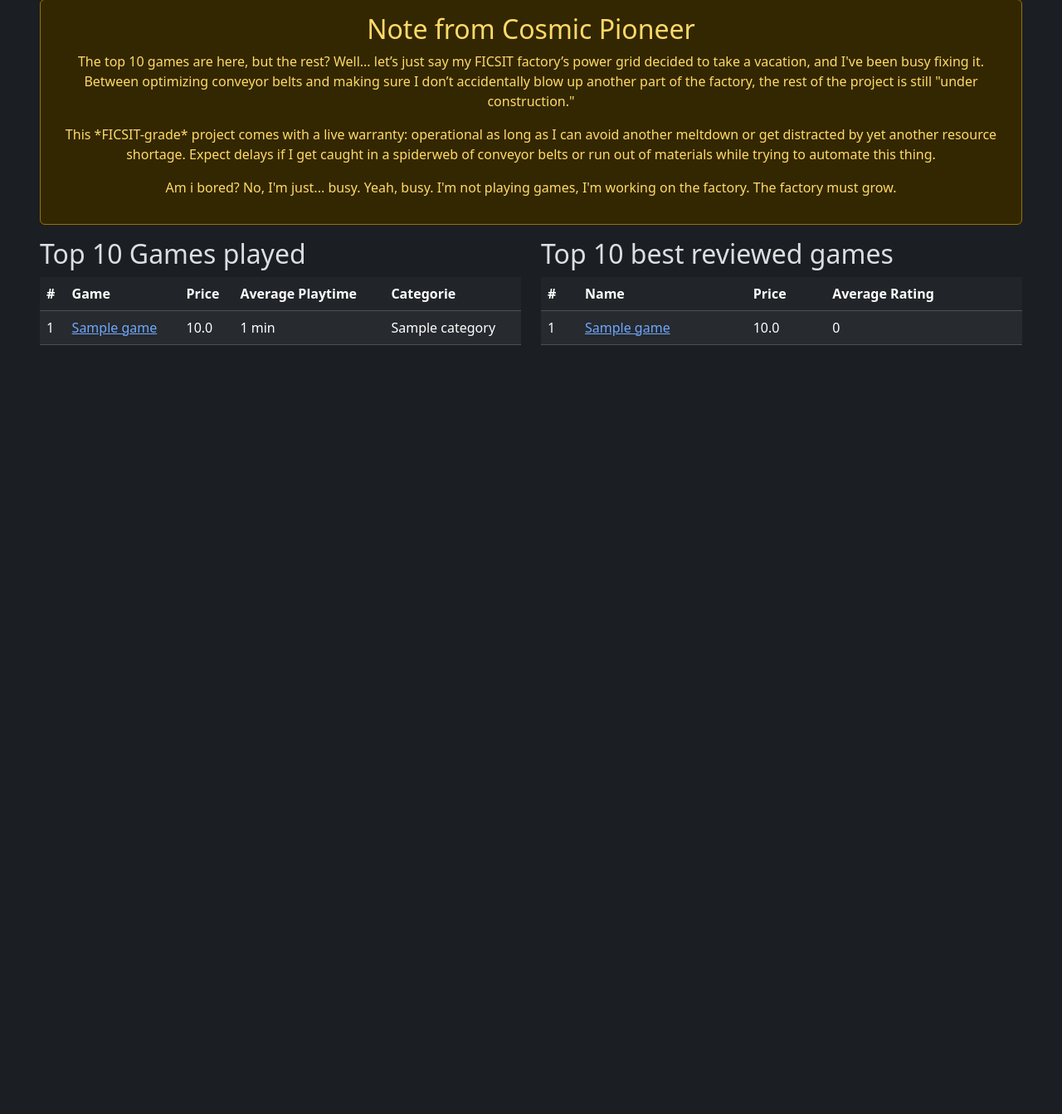
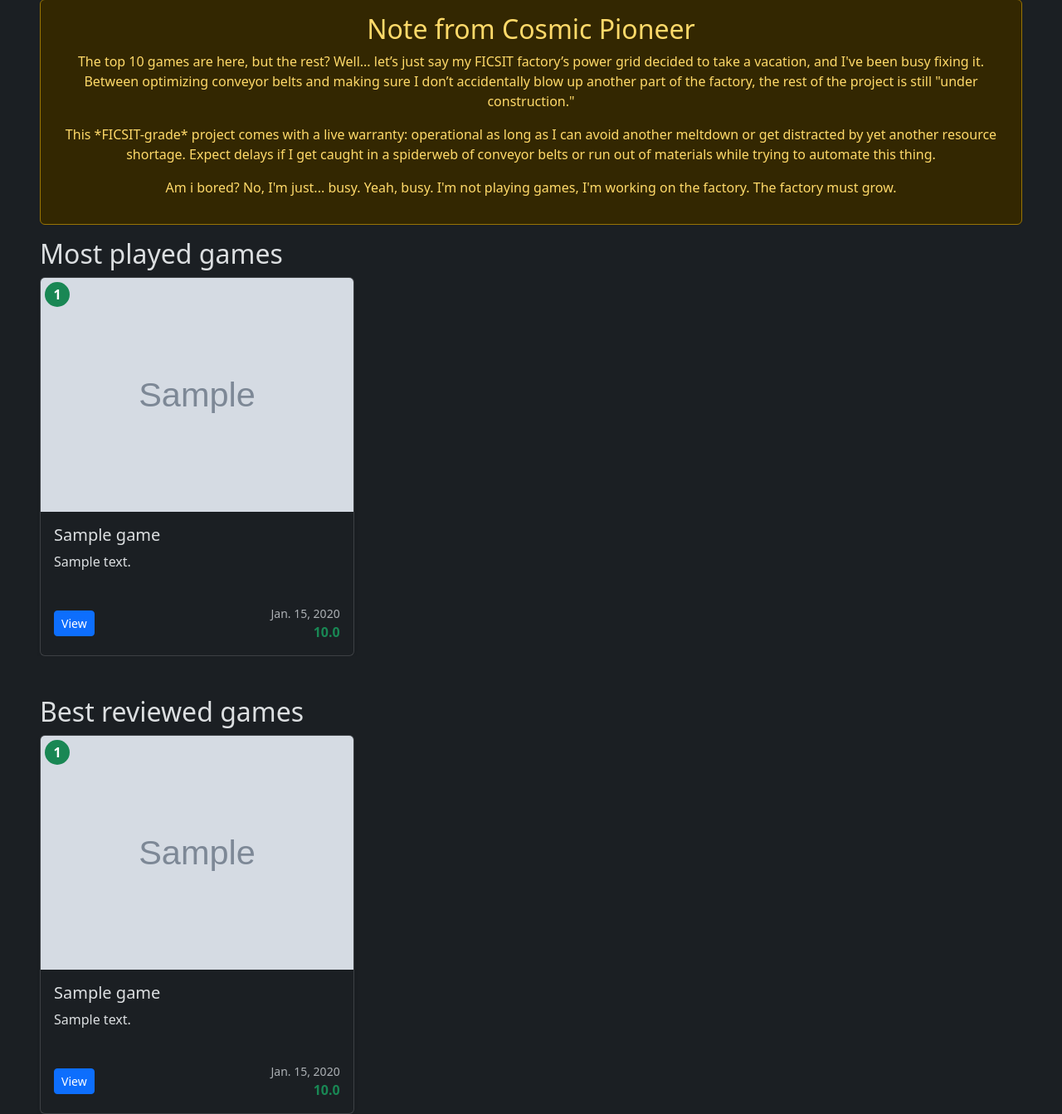
Before and after one commit to Programmer-Timmy/ProjectSteam, a Django app: page /dashboard/ in a window 1280 px wide. Shown: the part 129-1472 px from the top of the page at 83% size. Before the commit the page ends 545 px from the top, so only its background shows below. Run offline with Django 5.2, Linux system fonts and the light colour scheme; a user stored in the database is signed in; tables that the repository leaves empty hold one stand-in row (values such as "Sample post"); grey boxes marked "Sample" are stand-in pictures; parts of the project's set-up code (start-up, migrations or seed data) failed here and were passed over; some libraries are stand-ins or nearby versions.

Commit message:
change table to nice cards

```diff
--- a/templates/dashboard/index.html
+++ b/templates/dashboard/index.html
@@ -20,69 +20,110 @@
                 </p>
 
                 <p>
-                    Am i bored? No, I'm just... busy. Yeah, busy. I'm not playing games, I'm working on the factory. The factory must grow.
+                    Am i bored? No, I'm just... busy. Yeah, busy. I'm not playing games, I'm working on the factory. The
+                    factory must grow.
                 </p>
             </div>
         </div>
 
 
         <div class="row">
-            <div class="col-12 col-lg-6">
-                <h2>Top 10 Games played</h2>
-                <div class="table-responsive">
-                    <table class="table table-striped">
-                        <thead class="table-dark">
-                        <tr>
-                            <th>#</th>
-                            <th>Game</th>
-                            <th>Price</th>
-                            <th>Average Playtime</th>
-                            <th>Categorie</th>
-                        </tr>
-                        </thead>
-                        <tbody>
-                        {% for game in top_10_games %}
-                            <tr>
-                                <td>{{ forloop.counter }}</td>
-                                <td><a href="{% url 'game' game_id=game.appid %}">{{ game.name }}</a></td>
-                                <td>{{ game.price }}</td>
-                                <td>{{ game.average_playtime }} min</td>
-                                <td>
-                                    {% for category in game.categories|slice:":3" %}
-                                        {{ category }}{% if not forloop.last %}, {% endif %}
-                                    {% endfor %}
-                                </td>
-                            </tr>
+            <div class="col-12">
+                <h2>Most played games</h2>
+                <div class="row flex-nowrap overflow-auto">
+
+                    {% for game in top_10_games %}
+                        <div class="col-4">
+                            <div class="card mb-4 shadow-sm h-100">
+                                {% if game.steam_image %}
+                                    <div class="img-wrapper position-relative">
+                                        <p class="badge bg-success position-absolute rounded-5 d-flex justify-content-center align-items-center"
+                                           style="font-size: 1rem; width: 30px; height: 30px; top: 5px; left: 5px">{{ forloop.counter }}</p>
+                                        <img src="{{ game.steam_image }}" class="card-img-top" alt="{{ game.name }}">
+                                    </div>
+                                {% else %}
+                                    <p class="text-center text-muted">No image available.</p>
+                                {% endif %}
+                                <div class="card-body d-flex flex-column">
+
+                                    <h5 class="card-title">{{ game.name }}</h5>
+                                    {% if game.short_description %}
+                                        <p class="card-text text-truncate"
+                                           style="max-height: 60px; overflow: hidden;">
+                                            {{ game.short_description }}
+                                        </p>
+                                    {% else %}
+                                        <p class="card-text text-truncate"
+                                           style="max-height: 60px; overflow: hidden;">
+                                            No description available.
+                                        </p>
+                                    {% endif %}
+                                    <div class="mt-auto">
+                                        <div class="d-flex justify-content-between align-items-center">
+                                            <a href="{% url 'game' game.appid %}"
+                                               class="btn btn-sm btn-primary">
+                                                View
+                                            </a>
+                                            <div class="text-end">
+                                                <small class="d-block text-muted">{{ game.release_date }}</small>
+                                                <span class="text-success fw-bold">{% if game.price == 0 %}
+                                                    Free {% else %}{{ game.price }}{% endif %}</span>
+                                            </div>
+                                        </div>
+                                    </div>
+                                </div>
+                            </div>
+                        </div>
+                    {% endfor %}
+
+                </div>
+                <div class="col-12 mt-5">
+                    <h2>Best reviewed games</h2>
+                    <div class="row flex-nowrap overflow-auto">
+
+                        {% for game in best_reviewed_games %}
+                            <div class="col-4">
+                                <div class="card mb-4 shadow-sm h-100">
+                                    {% if game.steam_image %}
+                                        <div class="img-wrapper position-relative">
+                                            <p class="badge bg-success position-absolute rounded-5 d-flex justify-content-center align-items-center" style="font-size: 1rem; width: 30px; height: 30px; top: 5px; left: 5px">{{ forloop.counter }}</p>
+                                            <img src="{{ game.steam_image }}" class="card-img-top" alt="{{ game.name }}">
+                                        </div>
+                                    {% else %}
+                                        <p class="text-center text-muted">No image available.</p>
+                                    {% endif %}
+                                    <div class="card-body d-flex flex-column">
+
+                                        <h5 class="card-title">{{ game.name }}</h5>
+                                        {% if game.short_description %}
+                                            <p class="card-text text-truncate"
+                                               style="max-height: 60px; overflow: hidden;">
+                                                {{ game.short_description }}
+                                            </p>
+                                        {% else %}
+                                            <p class="card-text text-truncate"
+                                               style="max-height: 60px; overflow: hidden;">
+                                                No description available.
+                                            </p>
+                                        {% endif %}
+                                        <div class="mt-auto">
+                                            <div class="d-flex justify-content-between align-items-center">
+                                                <a href="{% url 'game' game.appid %}"
+                                                   class="btn btn-sm btn-primary">
+                                                    View
+                                                </a>
+                                                <div class="text-end">
+                                                    <small class="d-block text-muted">{{ game.release_date }}</small>
+                                                    <span class="text-success fw-bold">{% if game.price == 0 %}
+                                                        Free {% else %}{{ game.price }}{% endif %}</span>
+                                                </div>
+                                            </div>
+                                        </div>
+                                    </div>
+                                </div>
+                            </div>
                         {% endfor %}
-                        </tbody>
-                    </table>
+                    </div>
                 </div>
             </div>
-            <div class="col-12 col-lg-6">
-                <h2>Top 10 best reviewed games</h2>
-                <div class="table-responsive">
-                    <table class="table table-striped">
-                        <thead class="table-dark">
-                        <tr>
-                            <th>#</th>
-                            <th>Name</th>
-                            <th>Price</th>
-                            <th>Average Rating</th>
-                        </tr>
-                        </thead>
-                        <tbody>
-                        {% for game in best_reviewed_games %}
-                            <tr>
-                                <td>{{ forloop.counter }}</td>
-                                <td><a href="{% url 'game' game_id=game.appid %}">{{ game.name }}</a></td>
-                                <td>{{ game.price }}</td>
-                                <td>{{ game.average_rating }}</td>
-                            </tr>
-                        {% endfor %}
-                        </tbody>
-                    </table>
-                </div>
-            </div>
-        </div>
-    </div>
 {% endblock %}
```
